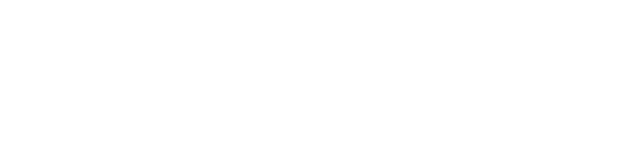
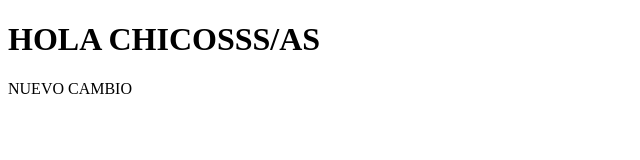
Before and after one commit to Torreblancamd/nuevo_tercer_repo, a plain HTML site: page index.html in a window 1280 px wide. Shown: the whole page, without its empty margins (0-640 px from the left). Drawn offline with Linux system fonts and the light colour scheme.

Commit message:
CAMBIO REGISTRADOS EN RAMA NUEVA

```diff
--- a/index.html
+++ b/index.html
@@ -7,6 +7,7 @@
     <title>Document</title>
 </head>
 <body>
-
+    <h1>HOLA CHICOSSS/AS</h1>
+    <p>NUEVO CAMBIO</p>
 </body>
 </html>
```
